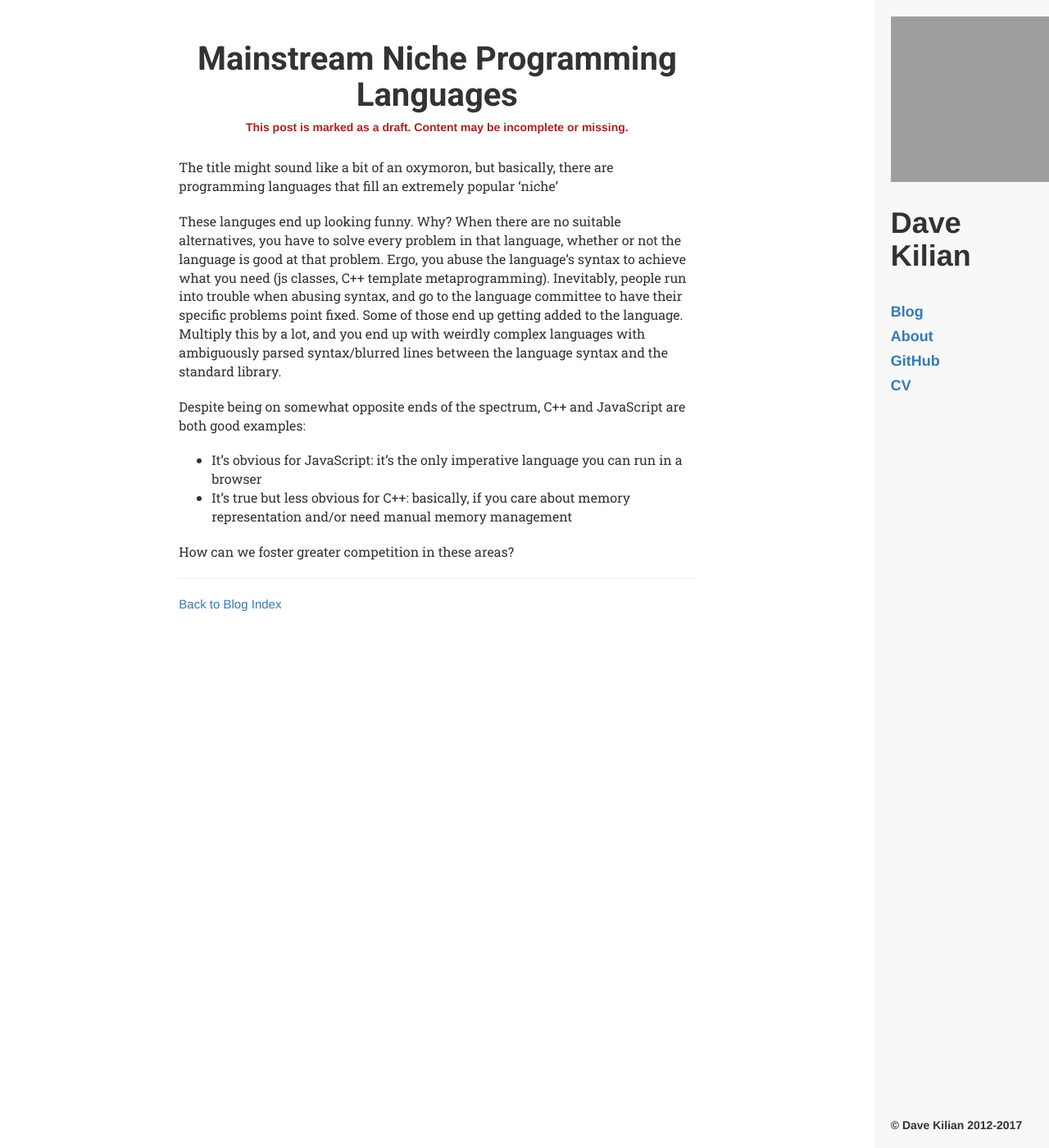
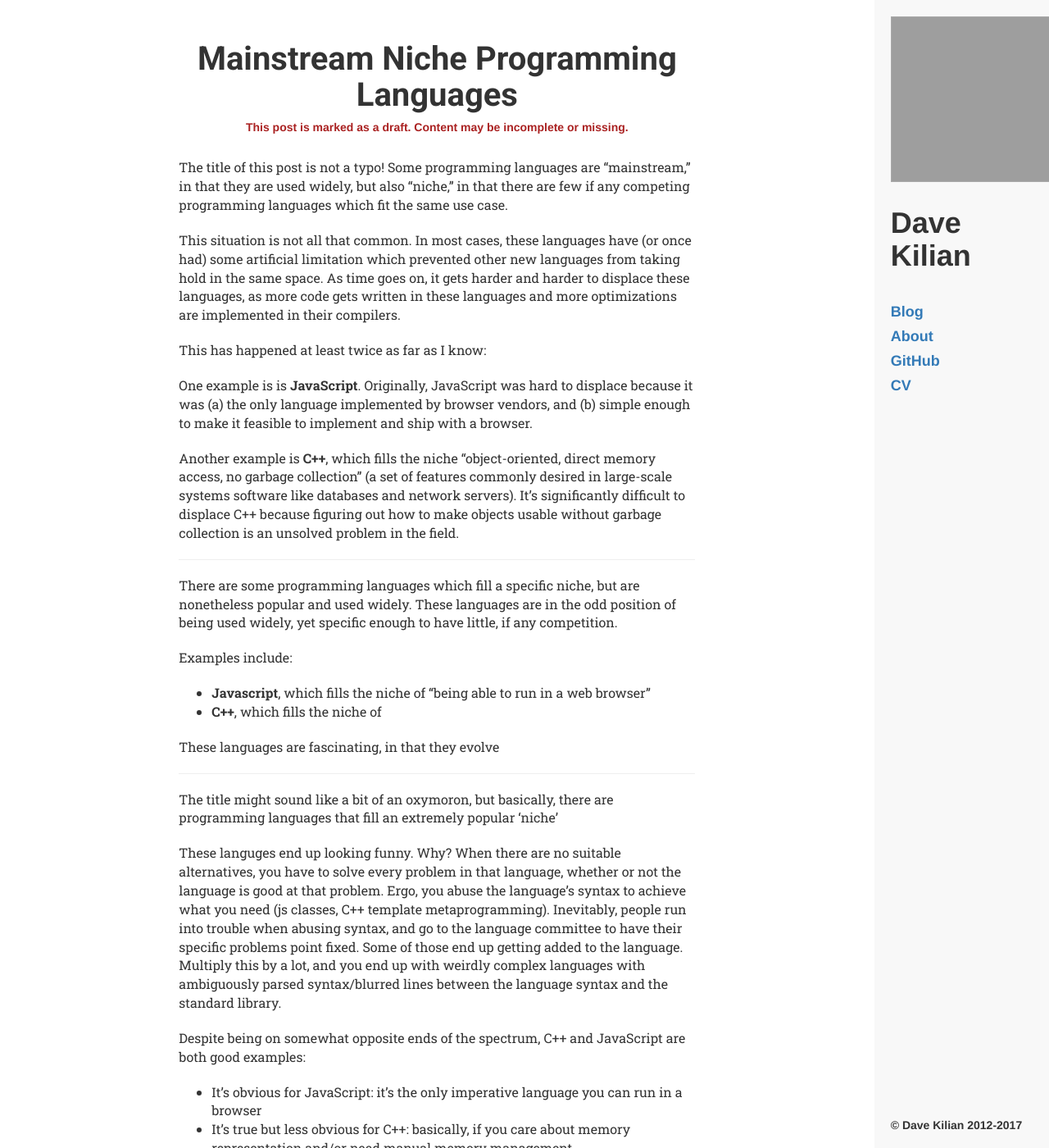
Before and after one commit to davekilian/davekilian.github.com, a Jekyll site: the page built from _posts/2017-12-16-mainstream-niche-languages.markdown, in a window 1280 px wide and 1400 px high. Shown: the whole window at 82% size. Built offline with Jekyll 4.4.1, drawn with Linux system fonts in a browser that asks for light colours; nearby versions of some CDN libraries; grey boxes are pictures that could not be loaded.

Commit message:
post drafting

```diff
--- a/_posts/2017-12-16-mainstream-niche-languages.markdown
+++ b/_posts/2017-12-16-mainstream-niche-languages.markdown
@@ -3,6 +3,37 @@ layout: post
 title: Mainstream Niche Programming Languages
 author: Dave
 draft: true
+---
+
+The title of this post is not a typo!
+Some programming languages are "mainstream," in that they are used widely, but also "niche," in that there are few if any competing programming languages which fit the same use case.
+
+This situation is not all that common.
+In most cases, these languages have (or once had) some artificial limitation which prevented other new languages from taking hold in the same space.
+As time goes on, it gets harder and harder to displace these languages, as more code gets written in these languages and more optimizations are implemented in their compilers.
+
+This has happened at least twice as far as I know:
+
+One example is is **JavaScript**.
+Originally, JavaScript was hard to displace because it was (a) the only language implemented by browser vendors, and (b) simple enough to make it feasible to implement and ship with a browser.
+
+Another example is **C++**, which fills the niche "object-oriented, direct memory access, no garbage collection" (a set of features commonly desired in large-scale systems software like databases and network servers).
+It's significantly difficult to displace C++ because figuring out how to make objects usable without garbage collection is an unsolved problem in the field.
+
+
+
+---
+
+There are some programming languages which fill a specific niche, but are nonetheless popular and used widely.
+These languages are in the odd position of being used widely, yet specific enough to have little, if any competition.
+
+Examples include:
+
+* **Javascript**, which fills the niche of "being able to run in a web browser"
+* **C++**, which fills the niche of
+
+These languages are fascinating, in that they evolve
+
 ---
 
 The title might sound like a bit of an oxymoron, but basically, there are programming languages that fill an extremely popular 'niche'
```
Also changed, not shown: _posts/2017-12-15-git-immutable.markdown (added, +56 -0 lines).
